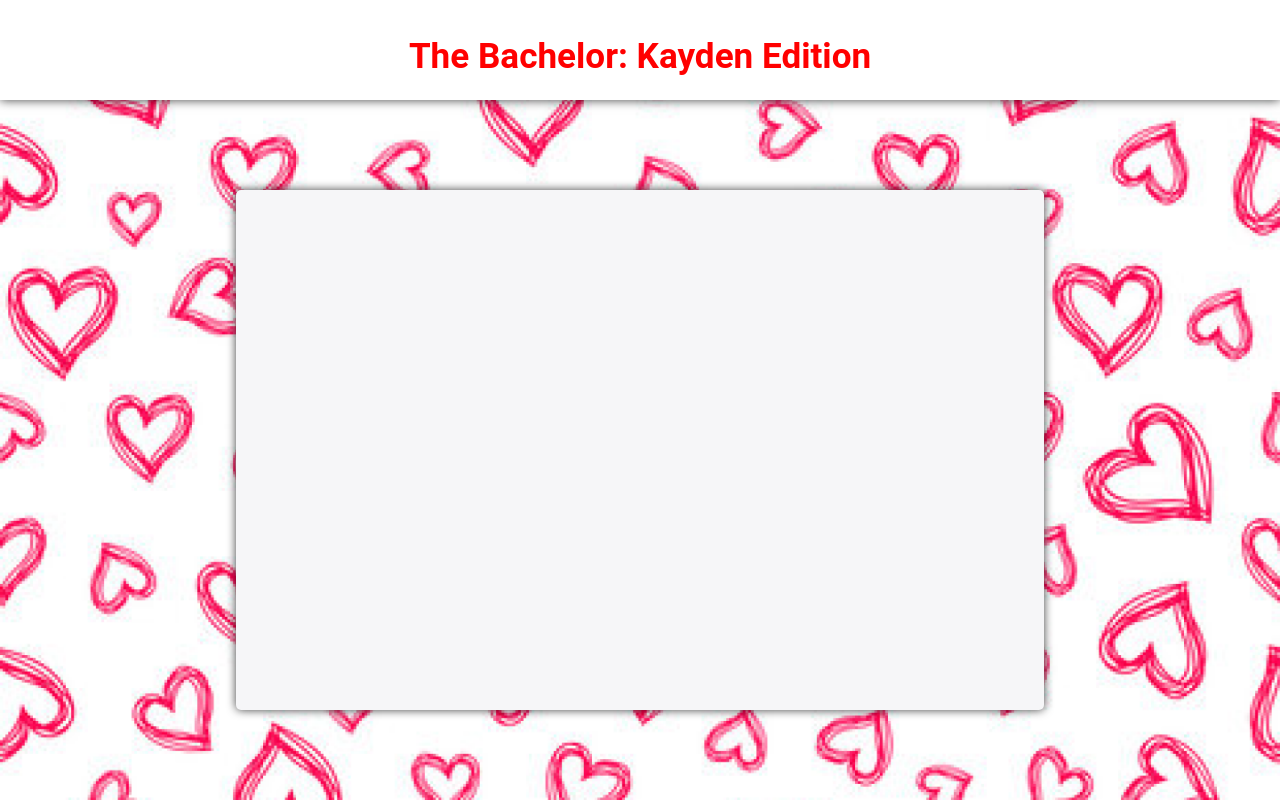
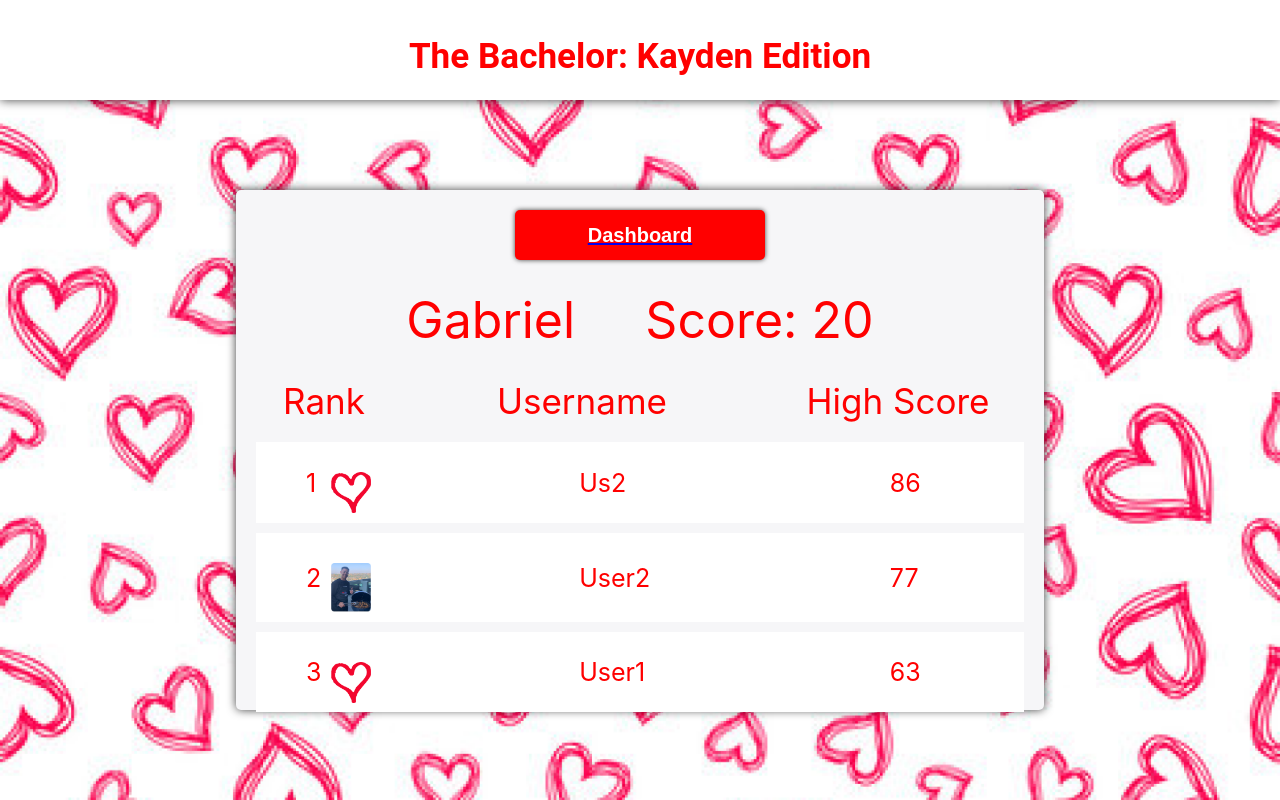
Before and after one commit to Kayden-21/kayden-retro-game, a React (Create React App) app in the folder kayden_bachelor/: page /scoreboard in a window 1280 px wide. Built offline with nearby package versions, Linux system fonts and the light colour scheme.

Commit message:
Add gamelog screen look and populating

```diff
--- /dev/null
+++ b/kayden_bachelor/src/components/scoreBoard/scoreBoard.css
@@ -0,0 +1,59 @@
+.scoreboard {
+  display: grid;
+  gap: 10px;
+  max-height: 90%; /* Set a maximum height for the scoreboard container */
+  overflow-y: auto; /* Enable vertical scrolling when content exceeds max height */
+}
+
+.scoreboard-latestScore {
+  display: grid;
+  grid-template-columns: auto auto;
+  align-items: center;
+  justify-items: center;
+  padding: 10px;
+  font-size: 50px;
+  background-color: #F6F6F8;
+  width: 70%; /* Adjust the width as needed */
+  margin: 0 auto; /* Center the section horizontally */
+}
+
+.scoreboard-header {
+  display: grid;
+  grid-template-columns: 0.9fr 3.1fr 1.8fr;
+  align-items: center;
+  padding: 10px;
+  font-size: 35px;
+  position: sticky;
+  top: 0; /* Stick the header to the top of the scrolling container */
+  z-index: 1; /* Ensure the header is above the scrolling content */
+  background-color: #F6F6F8;
+}
+
+.header-label {
+  text-align: center;
+}
+
+.scoreboard-entry {
+  display: grid;
+  grid-template-columns: 0.2fr 2fr 2.5fr 1fr;
+  align-items: center;
+  padding: 10px;
+  padding-left: 50px;
+  background-color: white;
+  font-size: 25px;
+}
+
+.highlighted-entry {
+  background-color: #ffaab3a9; /* Define the background color for highlighted entry */
+}
+
+img {
+  max-width: 40px;
+  height: auto;
+}
+
+.button-container {
+  display: flex;
+  justify-content: center; /* Center content horizontally */
+  margin-bottom: 20px; /* Add some margin for spacing */
+}
--- /dev/null
+++ b/kayden_bachelor/src/components/scoreBoard/scoreBoard.tsx
@@ -0,0 +1,91 @@
+import { useState, useEffect } from "react";
+import kayden from "../../assets/images/kayden.png";
+import heart from "../../assets/images/heart.png";
+import "./scoreBoard.css";
+import { getData } from "../../utilities/db";
+
+export type ScoreBoardProps = {
+  username: string;
+  currentScore: number;
+};
+
+type scoreInfo = {
+  position: number;
+  profilePhoto: string;
+  username: string;
+  score: number;
+}
+
+const gameLogData = [
+  { position: 0, profilePhoto: heart, username: "User1", score: 32 },
+  { position: 0, profilePhoto: kayden, username: "User2", score: 1 },
+  { position: 0, profilePhoto: heart, username: "Us2", score: 5 },
+  { position: 0, profilePhoto: kayden, username: "User4", score: 10 },
+  { position: 0, profilePhoto: heart, username: "User1", score: 35 },
+  { position: 0, profilePhoto: kayden, username: "User2", score: 50 },
+  { position: 0, profilePhoto: heart, username: "Us2", score: 86 },
+  { position: 0, profilePhoto: kayden, username: "User4", score: 20 },
+  { position: 0, profilePhoto: heart, username: "User1", score: 6 },
+  { position: 0, profilePhoto: kayden, username: "User2", score: 20 },
+  { position: 0, profilePhoto: heart, username: "Us2", score: 16 },
+  { position: 0, profilePhoto: kayden, username: "User4", score: 22 },
+  { position: 0, profilePhoto: heart, username: "User1", score: 63 },
+  { position: 0, profilePhoto: kayden, username: "User2", score: 77 },
+  { position: 0, profilePhoto: heart, username: "Us2", score: 11 },
+  { position: 0, profilePhoto: kayden, username: "User4", score: 26 }
+];
+
+async function GetGameLogData(username: string): Promise<scoreInfo[]> {
+  const sortedData: scoreInfo[] = [...gameLogData];
+  //const sortedData: scoreInfo[] = await getData(username);
+
+  sortedData.sort((a, b) => b.score - a.score);
+
+  sortedData.forEach((entry, index) => {
+    entry.position = index + 1;
+  });
+
+  return sortedData;
+}
+
+export const Scoreboard = ({ username, currentScore }: ScoreBoardProps) => {
+  const [scoreboardData, setScoreboardData] = useState<scoreInfo[]>([]);
+  const [highlightedIndex, setHighlightedIndex] = useState<number | null>(null);
+
+  useEffect(() => {
+    async function fetchData() {
+      const data = await GetGameLogData(username);
+      setScoreboardData(data);
+
+      // Find the index of the first entry that matches the current score
+      const index = data.findIndex(entry => entry.score === currentScore);
+      setHighlightedIndex(index);
+    }
+    fetchData();
+  }, [username, currentScore]);
+
+
+  return (
+    <section className="scoreboard">
+      <section className="scoreboard-latestScore">
+        <label className="latestScore-label">{ username }</label>
+        <label className="latestScore-label">Score: { currentScore }</label>
+      </section>
+      <section className="scoreboard-header">
+        <label className="header-label">Rank</label>
+        <label className="header-label">Username</label>
+        <label className="header-label">High Score</label>
+      </section>
+      {scoreboardData.map((entry, index) => (
+        <section
+          key={index}
+          className={`scoreboard-entry ${index === highlightedIndex ? "highlighted-entry" : ""}`}>
+          <label className="position">{entry.position}</label>
+          <img src={entry.profilePhoto} alt={`Profile pic for ${entry.username}`} />
+          <label className="username">{entry.username}</label>
+          <label className="score">{entry.score}</label>
+        </section>
+      ))}
+  </section>
+  );
+};
--- a/kayden_bachelor/src/pages/ScoreboardPage/scoreboardPage.tsx
+++ b/kayden_bachelor/src/pages/ScoreboardPage/scoreboardPage.tsx
@@ -1,16 +1,21 @@
 import React from "react";
 import "../../assets/css/main.css";
+import "../../components/scoreBoard/scoreBoard.css"
 import { MainLayout } from "../../components/baseLayout/baseLayout";
 import { TopPanel } from "../../components/topPanel/topPanel";
 import { BodyPanel } from "../../components/bodyPanel/bodyPanel";
+import { Scoreboard } from "../../components/scoreBoard/scoreBoard";
+import { Link } from "react-router-dom";
 
 export const ScoreboardPage = () => {
   return (
     <MainLayout>
       <TopPanel heading="The Bachelor: Kayden Edition" />
       <BodyPanel className="">
-        {/* add the scoreboard thingy here*/}
-        {/* ...can also pass in your own classname for the panel to make the panel bigger or whatever you want */}
+        <Link to="/dashboard" className="button-container"> {/* Use the Link component */}
+          <button>Dashboard</button>
+        </Link>
+        <Scoreboard username="Gabriel" currentScore={ 20 } />
       </BodyPanel>
     </MainLayout>
   );
```
